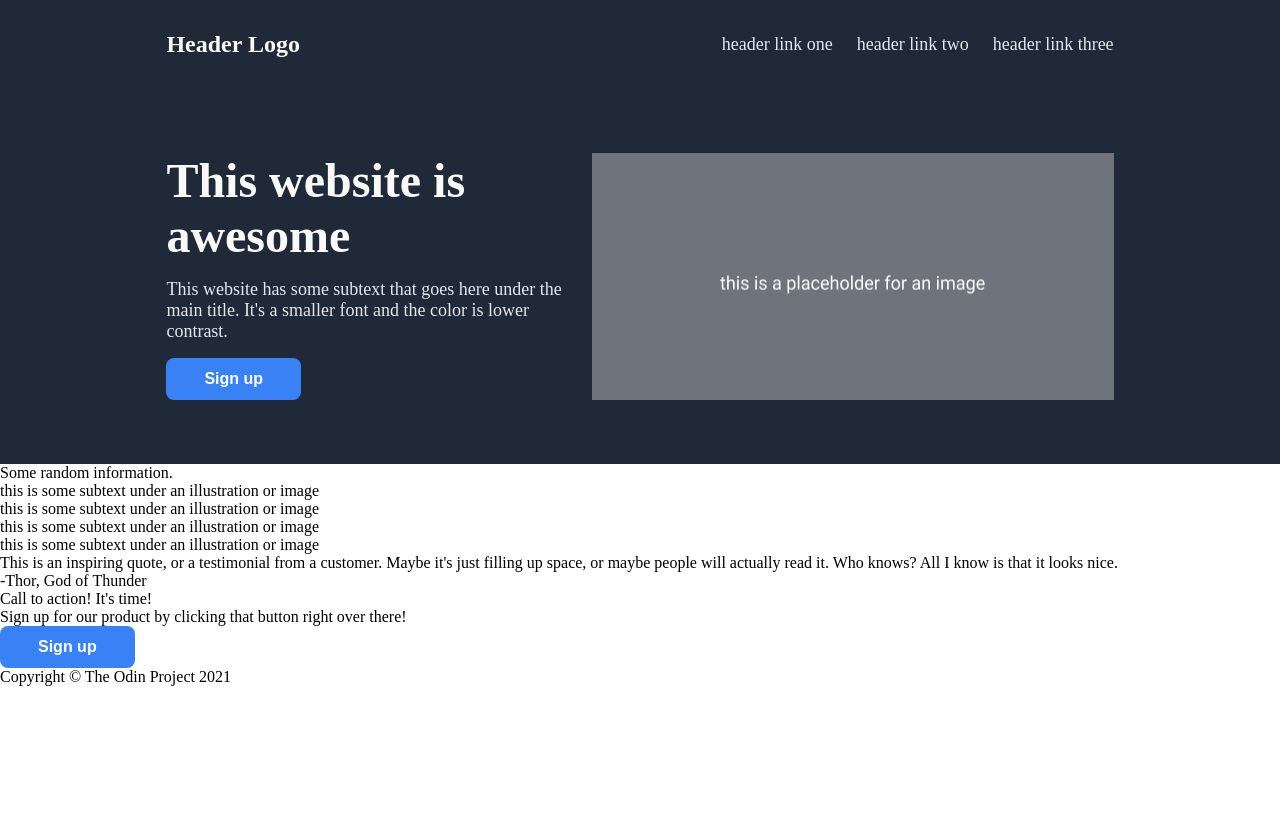
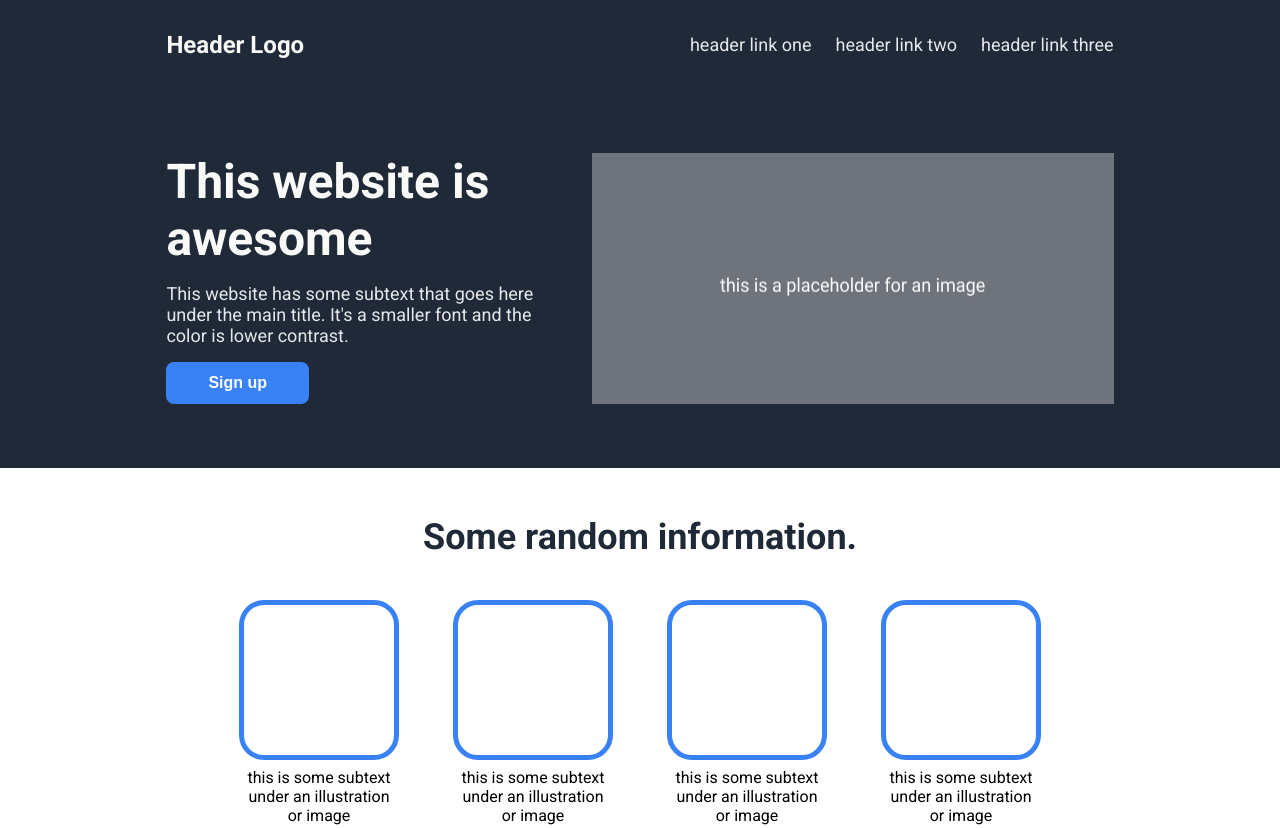
Before and after one commit to st-izzy/the_odin_project_work, a plain HTML site: page landing_page/index.html in a window 1280 px wide. Shown: the top 828 px of the page. Before the commit the page ends 800 px from the top, so only its background shows below. Drawn offline with Linux system fonts and the light colour scheme.

Commit message:
Finish Landing_page project

```diff
--- a/landing_page/index.html
+++ b/landing_page/index.html
@@ -5,6 +5,7 @@
     <meta name="viewport" content="width=device-width, initial-scale=1.0">
     <title>Landing Page Project</title>
     <link rel="stylesheet" href="./style.css">
+    <link href="https://fonts.googleapis.com/css2?family=Roboto:ital,wght@0,300;0,400;0,700;1,300;1,400;1,700&display=swap" rel="stylesheet">
 </head>
 
 <body>
@@ -14,13 +15,13 @@
         <div class="logo">Header Logo</div>
 
         <ul class="links">
-            <li>header link one</li>
-            <li>header link two</li>
-            <li>header link three</li>
+            <li><a href="#hero">header link one</a></li>
+            <li><a href="#information">header link two</a></li>
+            <li><a href="#quote">header link three</a></li>
         </ul>
     </div>
 
-    <div class="hero">
+    <div class="hero" id="hero">
 
         <div class="hero_text">
             <div class="main_title">
@@ -30,14 +31,16 @@
                 This website has some subtext that goes here under the main title.
                 It's a smaller font and the color is lower contrast.
             </div>
+
             <button class="button_hero">Sign up</button>
+
         </div>
 
         <img src="./placeholder.png" alt="placeholder image">
 
     </div>
 
-    <div class="information">
+    <div class="information" id="information">
 
         <div class="info_title">
             Some random information.
@@ -67,7 +70,7 @@
 
     </div>
 
-    <div class="quote">
+    <div class="quote" id="quote">
 
         <div class="quote_text">
             This is an inspiring quote, or a testimonial from a
@@ -89,7 +92,9 @@
             <div class="action_subtext">Sign up for our product by clicking that button right over there!</div>
         </div>
 
-        <button class="button_action">Sign up</button>
+        <a href="https://github.com/st-izzy/the_odin_project_work" target="_blank" rel="noopener noreferrer">
+            <button class="button_action">Sign up</button>
+        </a>
 
     </div>
 
--- a/landing_page/style.css
+++ b/landing_page/style.css
@@ -1,6 +1,11 @@
 body {
     padding: 0;
     margin: 0;
+    font-family: "Roboto", sans-serif;
+}
+
+div {
+    cursor: default;
 }
 
 .header {
@@ -26,6 +31,11 @@ body {
     gap: 24px;
 }
 
+a {
+    text-decoration: none;
+    color: #E5E7EB;
+}
+
 .hero {
     background: #1F2937;
     display: flex;
@@ -49,11 +59,103 @@ body {
 }
 
 button {
+    cursor: pointer;
     background: #3882F6;
     color: white;
     font-size: 16px;
     font-weight: 700;
-    padding: 12px 38px;
+    padding: 12px 42px;
     border-radius: 8px;
     border: 0;
 }
+
+.information {
+    padding: 48px 13%;
+    padding-bottom: 96px;
+    display: flex;
+    flex-direction: column;
+    gap: 42px;
+}
+
+.info_title {
+    color: #1F2937;
+    font-size: 36px;
+    font-weight: 700;
+    text-align: center;
+}
+
+.deck {
+    display: flex;
+    justify-content: center;
+    gap: 64px;
+}
+
+.card {
+    max-width: 150px;
+    display: flex;
+    flex-direction: column;
+    align-items: center;
+    gap: 8px;
+
+    text-align: center;
+}
+
+.stamp {
+    height: 150px;
+    width: 150px;
+    border: 5px solid #3882F6;
+    border-radius: 25px;
+}
+
+.quote {
+    background: #E5E7EB;
+    padding: 96px 20%;
+}
+
+.quote_text {
+    color: #1F2937;
+    font-size: 36px;
+    font-style: italic;
+    font-weight: 300;
+}
+
+.quote_author {
+    color: #1F2937;
+    font-size: 24px;
+    font-weight: 700;
+    text-align: right;
+    padding: 0px 16px;
+}
+
+.action {
+    background: #3882F6;
+    margin: 64px 13%;
+    padding: 48px 7%;
+    border-radius: 8px;
+
+    display: flex;
+    justify-content: space-between;
+}
+
+.action_title {
+    color: #F9FAF8;
+    font-size: 24px;
+    font-weight: 700;
+}
+
+.action_subtext {
+    color: #E5E7EB
+}
+
+.button_action {
+    border: 2px solid white;
+}
+
+.footer {
+    background: #1F2937;
+    text-align: center;
+    padding: 32px;
+
+    color: #E5E7EB;
+    font-size: 18px;
+}
```
